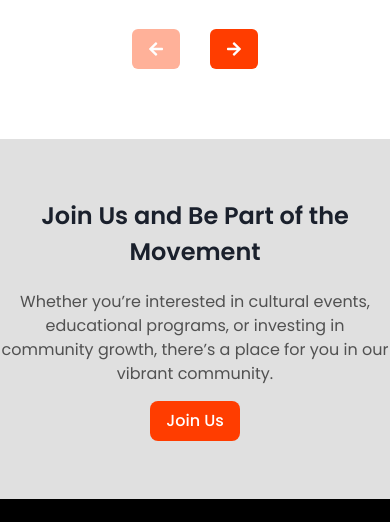
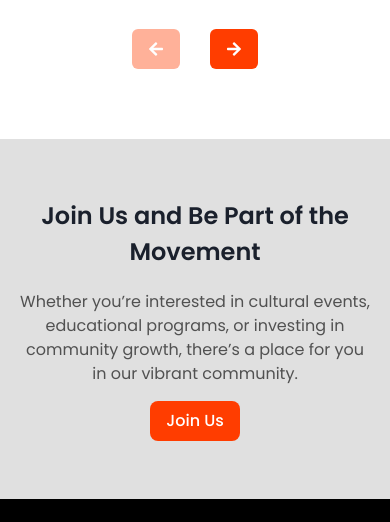
Before and after one commit to Owoyeleadedayo/GLAAN, a React (Vite) app: page / in a window 390 px wide. Shown: the part 5740-6262 px from the top of the page. Built offline with nearby package versions, Linux system fonts and the light colour scheme.

Commit message:
made changes on mobile

```diff
--- a/src/components/Home/BePart.tsx
+++ b/src/components/Home/BePart.tsx
@@ -10,6 +10,7 @@ const BePart = () => {
         justifyContent={"center"}
         alignItems={"center"}
         py={{ base: "180px", md: "150px", lg: '150px', xl:"100px" }}
+        px={'20px'}
         direction={"column"}
         gap={"20px"}
       >
```
